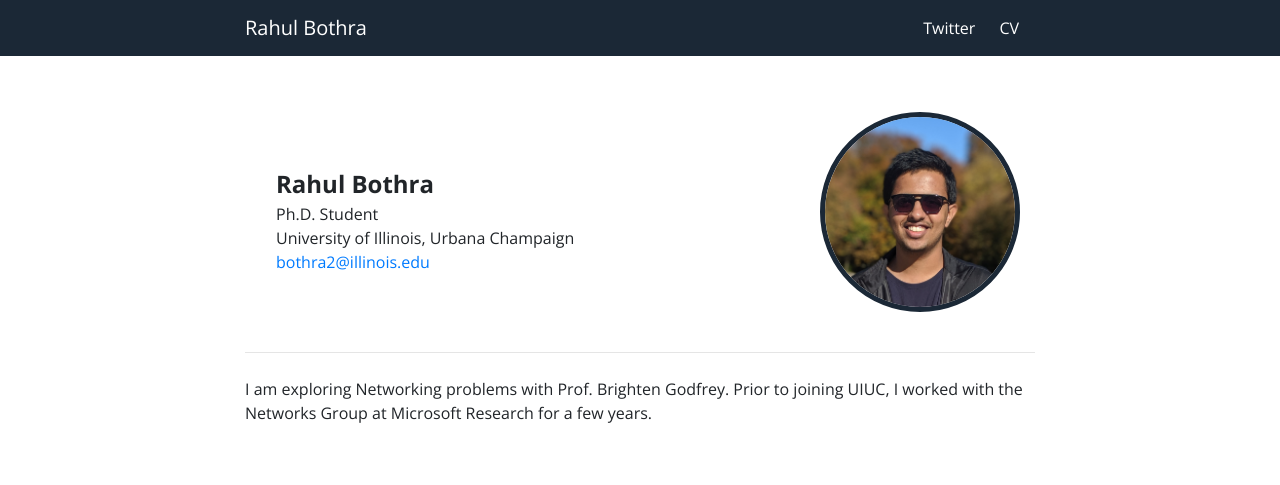
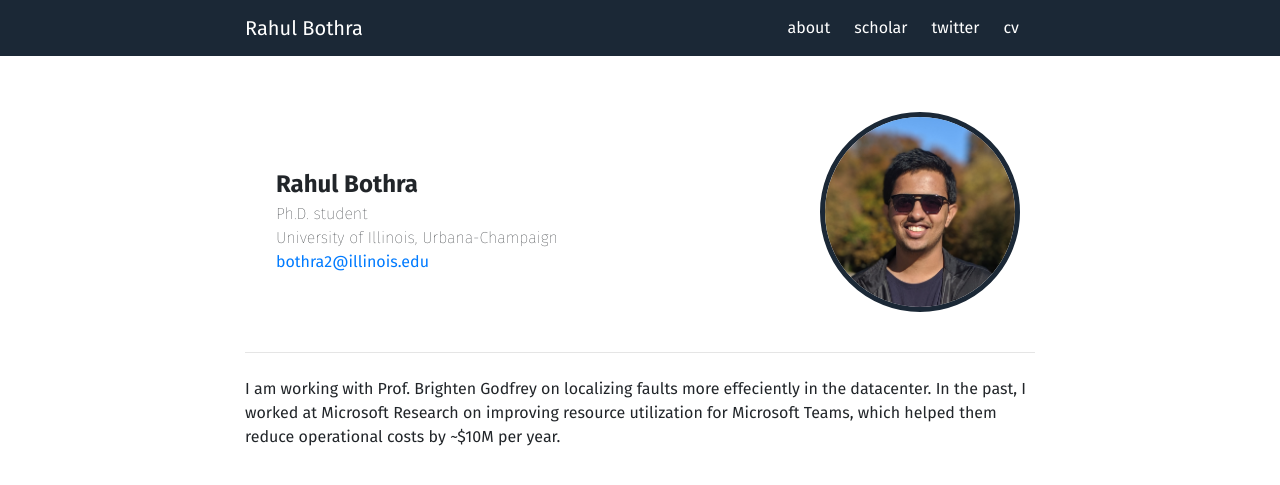
Before and after one commit to rhl-bthr/rhl-bthr.github.io, a Jekyll site: the page built from index.html, in a window 1280 px wide. Shown: the top 485 px of the page. Built offline with Jekyll 4.4.1, drawn with Linux system fonts in a browser that asks for light colours.

Commit message:
minor changes

```diff
--- a/_config.yml
+++ b/_config.yml
@@ -12,7 +12,11 @@ sass:
     sass_dir: css
 
 navbar:
- - name: "Twitter"
+ - name: "about"
+   link: ""
+ - name: "scholar"
+   absolute-link: "https://scholar.google.com/citations?user=eBvR7qAAAAAJ&hl=en&oi=sra"
+ - name: "twitter"
    absolute-link: "https://twitter.com/rahul__bothra"
- - name: "CV"
+ - name: "cv"
    link: "cv.pdf"
--- a/_includes/head.html
+++ b/_includes/head.html
@@ -19,6 +19,7 @@
 
     <link rel="stylesheet" href="{{ sitedir }}css/bootstrap.min.css">
     <link href="https://fonts.googleapis.com/css2?family=Open+Sans:ital,wght@0,300;0,400;0,600;0,700;1,300;1,400;1,600;1,700&display=swap" rel="stylesheet">
+    <link href="https://fonts.googleapis.com/css2?family=Fira+Sans:ital,wght@0,100;0,200;0,300;0,400;0,500;0,600;0,700;0,800;0,900;1,100;1,200;1,300;1,400;1,500;1,600;1,700;1,800;1,900&display=swap" rel="stylesheet">
     <link rel="stylesheet" href="{{ sitedir }}css/main.css">
     <link rel="icon" type="image/ico" href="{{ favicon_location }}">
     <link rel="shortcut-icon" type="image/ico" href="{{ favicon_location }}">
--- a/css/main.css
+++ b/css/main.css
@@ -5,7 +5,7 @@
 }
 
 body{
-    font-family: 'Open Sans', sans-serif;
+    font-family: "Fira Sans", 'Open Sans', sans-serif;
 }
 
 .paragraph{
--- a/index.html
+++ b/index.html
@@ -6,8 +6,8 @@ layout: default
     <div class="col ml-3 align-self-center">
         <strong style="font-size: x-large;">Rahul Bothra</strong><br>
         <span style="font-weight: lighter;">
-            Ph.D. Student<br>
-            University of Illinois, Urbana Champaign<br>
+            Ph.D. student<br>
+            University of Illinois, Urbana-Champaign<br>
         </span>
         <a href="mailto:bothra2@illinois.edu">bothra2@illinois.edu</a>
     </div>
@@ -19,5 +19,5 @@ layout: default
 {% include section-spacing.html %}
 
 <div class="paragraph">
-    I am exploring Networking problems with Prof. Brighten Godfrey. Prior to joining UIUC, I worked with the Networks Group at Microsoft Research for a few years.
+    I am working with Prof. Brighten Godfrey on localizing faults more effeciently in the datacenter. In the past, I worked at Microsoft Research on improving resource utilization for Microsoft Teams, which helped them reduce operational costs by ~$10M per year.
 </div>
```
